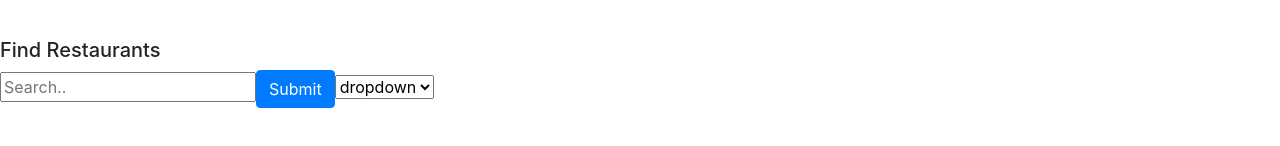
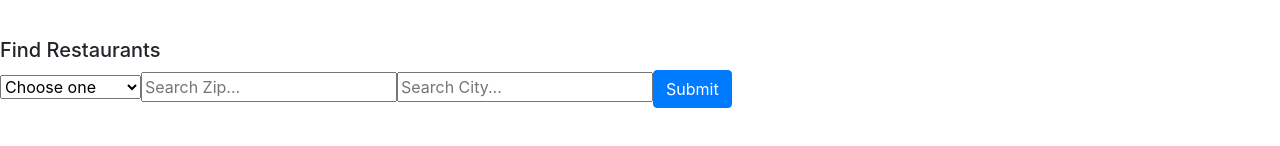
Before and after one commit to AustinEnglish/Cravings-web-app-, a React (Create React App) app: page / in a window 1280 px wide. Shown: the part 194-340 px from the top of the page. Built offline with nearby package versions, Linux system fonts and the light colour scheme; no server answers.

Commit message:
added zipcode search

```diff
--- a/src/App.js
+++ b/src/App.js
@@ -1,11 +1,11 @@
 import React, { Component } from 'react';
-import { Switch, Route, withRouter,Redirect } from 'react-router-dom';
+import { Switch, Route} from 'react-router-dom';
 import Navbar from './navbar';
 import MainPage from './mainPage';
 import Restaurant from './restaurant';
 import RestaurantList from './restaurantList';
 import axios from 'axios';
-import GoogleImageSearch from 'free-google-image-search'
+
 
 
 
@@ -30,27 +30,35 @@ var api;
 
 
 navigator.geolocation.getCurrentPosition((position) => {
-  api += `lat=${position.coords.latitude}&lon=${position.coords.longitude}`;
-  this.getLocation(api);
+  api +=`lat=${position.coords.latitude}&lon=${position.coords.longitude}`;
+  this.getLocation(api, "irvine");
 });
 
   }
 
 
 
- getLocation=(position)=> {
-
+ getLocation=(position,city)=> {
 
 
       var config = {
         headers: { "user-key": '87af5db782fc51d23b90ba56c78073f9' }
       };
 
-      axios.get("https://developers.zomato.com/api/v2.1/locations?query=irvine&lat=" + position +"&count=4", config)
+      axios.get("https://developers.zomato.com/api/v2.1/locations?query="+city+"&lat=" + position +"&count=5", config)
+
 
         .then(res => {
+          for(var i = 0; i< res.data.location_suggestions.length;i++){
+            if(res.data.location_suggestions[i].entity_type === "subzone"){
+              console.log(res.data.location_suggestions[i])
+              this.getFoodData(res.data.location_suggestions[i])
+              break;
 
-          this.getFoodData(res.data.location_suggestions[2])
+            }
+
+          }
+
 
         })
 
@@ -82,6 +90,17 @@ getFoodData = (data)=>{
 }
 
 
+getLocationFromZip = (zip,city) =>{
+
+this.setState({restData:[]})
+  alert(city);
+
+  axios.get('https://us1.locationiq.com/v1/search.php?key=772ec16a0f4f17&q=' + zip + '&format=json')
+      .then(response => {
+         this.getLocation(`lat=${response.data[0].lat}&lon=${response.data[0].lon}`,city)
+         alert(`lat=${response.data[0].lat}&lon=${response.data[0].lon}`)
+      })
+}
 
 
 callRestaurantPage = (rest)=>{
@@ -120,8 +139,9 @@ tempObj.average_cost_for_two = rest.restaurant.average_cost_for_two
         {
           this.state.restData && (
         <Switch>
-              <Route exact path='/' render={(renderProps) => <MainPage restData={this.state.restData} popularity={this.state.popularity} cityName={this.state.cityName} callRestaurantPage={this.callRestaurantPage}/>} />
+              <Route exact path='/' render={(renderProps) => <MainPage restData={this.state.restData} popularity={this.state.popularity} cityName={this.state.cityName} callRestaurantPage={this.callRestaurantPage} getLocationFromZip={this.getLocationFromZip}/>} />
                <Route path='/restaurant/' render={(renderProps) => <Restaurant singleRest={this.state.singleRest}/>} />
+
             )
           }
 
--- a/src/mainPage.js
+++ b/src/mainPage.js
@@ -1,12 +1,17 @@
 import React, { Component } from 'react';
-import {Redirect} from 'react-router-dom';
+import { Redirect } from 'react-router-dom';
 
 
 //main page that'll have all the data
 class MainPage extends Component {
   state = {
+    choice:"",
+    redir: false,
+    redirCuisines: false,
+     redirRestList: false,
+    zip: '',
+    city:''
 
-redir: false
 
     // restData:[], top ten restaurant array in obj
     // popularity:"", string
@@ -18,14 +23,25 @@ redir: false
 
   redirectToRestaurantJS = (restaurant) => {
     this.props.callRestaurantPage(restaurant);
-    this.setState({redir:true})
+    this.setState({ redir: true })
 
 
 
   }
 
-  redirectToRestaurantListJS = () => {
-    <Redirect to="/resturantList"/>
+  redirectFunc = () => {
+
+    if(this.state.choice === "restaurants"){
+      this.props.getLocationFromZip(this.state.zip,this.state.city);
+      this.setState({ redirRestList: true })
+
+    }
+    else if(this.state.choice === "cuisines"){
+      //call function
+      //set bool
+    }
+
+
   }
 
 
@@ -37,9 +53,9 @@ redir: false
           {/* map function for trending restaurant */}
           <h1>Top Trending Restaurants in <b>{this.props.cityName}</b> </h1>
           {this.props.restData.map((restaurant, index) => {
-              return(
+            return (
               <div key={index}>
-                <button className="float-left"  onClick={()=>this.redirectToRestaurantJS(restaurant)}>
+                <button className="float-left" onClick={() => this.redirectToRestaurantJS(restaurant)}>
                   {restaurant.restaurant.name}
                   <p>&nbsp;</p>
                   {/* <a href={restaurant.restaurant.photos_url} target="_blank">Menu</a> */}
@@ -52,10 +68,12 @@ redir: false
           })}
 
           {
-              this.state.redir &&(
-                <Redirect to={`/restaurant/`}/>
+            this.state.redir && (
+              <Redirect to={`/restaurant/`} />
             )
           }
+
+
 
 
         </div>
@@ -64,14 +82,20 @@ redir: false
         <p>&nbsp;</p>
         <div>
           <h5>Find Restaurants</h5>
-            <input type="text" placeholder="Search.."/>
-            <button type="button" className="btn btn-primary" onClick={this.redirectToRestaurantListJS()}>Submit</button>
-            <select className="custom-select-md">
-              <option>dropdown</option>
-              <option value="1">some</option>
-              <option value="2">text</option>
-              <option value="3">hello</option>
+          <div>
+
+          <select onChange={e => { this.setState({ choice: e.target.value }) } }>
+            <option value="">Choose one</option>
+            <option value="restaurants">top Restaurants</option>
+            <option value="cuisines" >Top Cuisines</option>
           </select>
+
+          <input type="text" placeholder="Search Zip..."  value={this.state.zip} onChange={(e) => this.setState({ zip: e.target.value })}/>
+
+          <input type="text" placeholder="Search City..."  value={this.state.city} onChange={(e) => this.setState({ city: e.target.value })}/>
+           <button type="button" className="btn btn-primary" onClick={this.redirectFunc}>Submit</button>
+          </div>
+
         </div>
       </div>
     );
--- a/src/restaurant.js
+++ b/src/restaurant.js
@@ -23,6 +23,7 @@ class Restaurant extends Component {
   render() {
     return (
       <div id='item'>
+
        <h1>Single Restaurant Data</h1>
        <table className="table table-bordered">
         <thead>
@@ -50,6 +51,8 @@ class Restaurant extends Component {
         </tbody>
        </table>
        <td><a href={this.props.singleRest.url} target="blank">Photos</a></td>
+
+
       </div>
     );
   }
--- a/src/restaurantList.js
+++ b/src/restaurantList.js
@@ -12,7 +12,10 @@ class RestaurantList extends Component {
     render() {
         return (
             <div id='item'>
+
+
                 <h1>Page2</h1>
+
             </div>
 
         );
```
Lines whose indentation alone changed are shown as unchanged.
